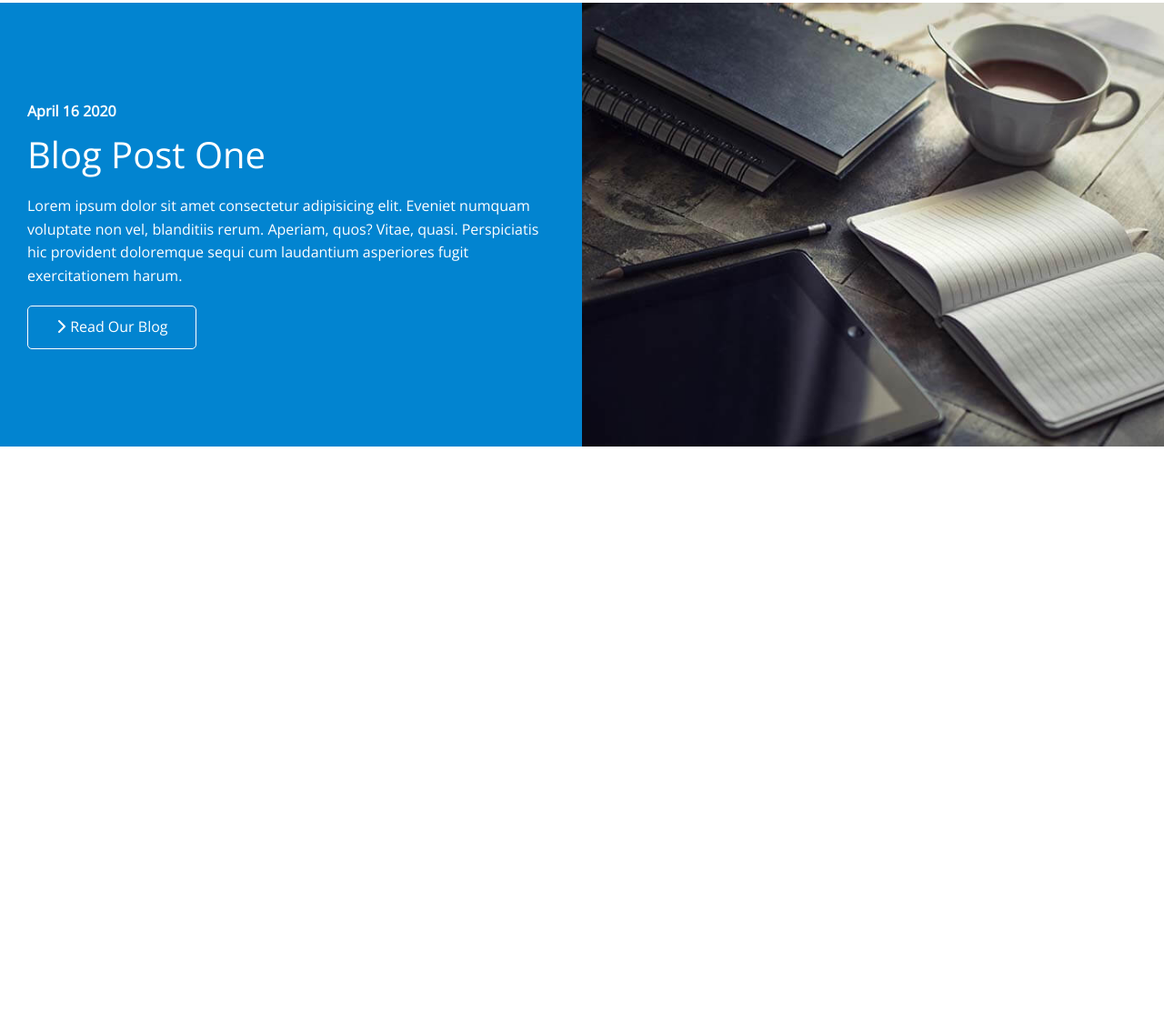
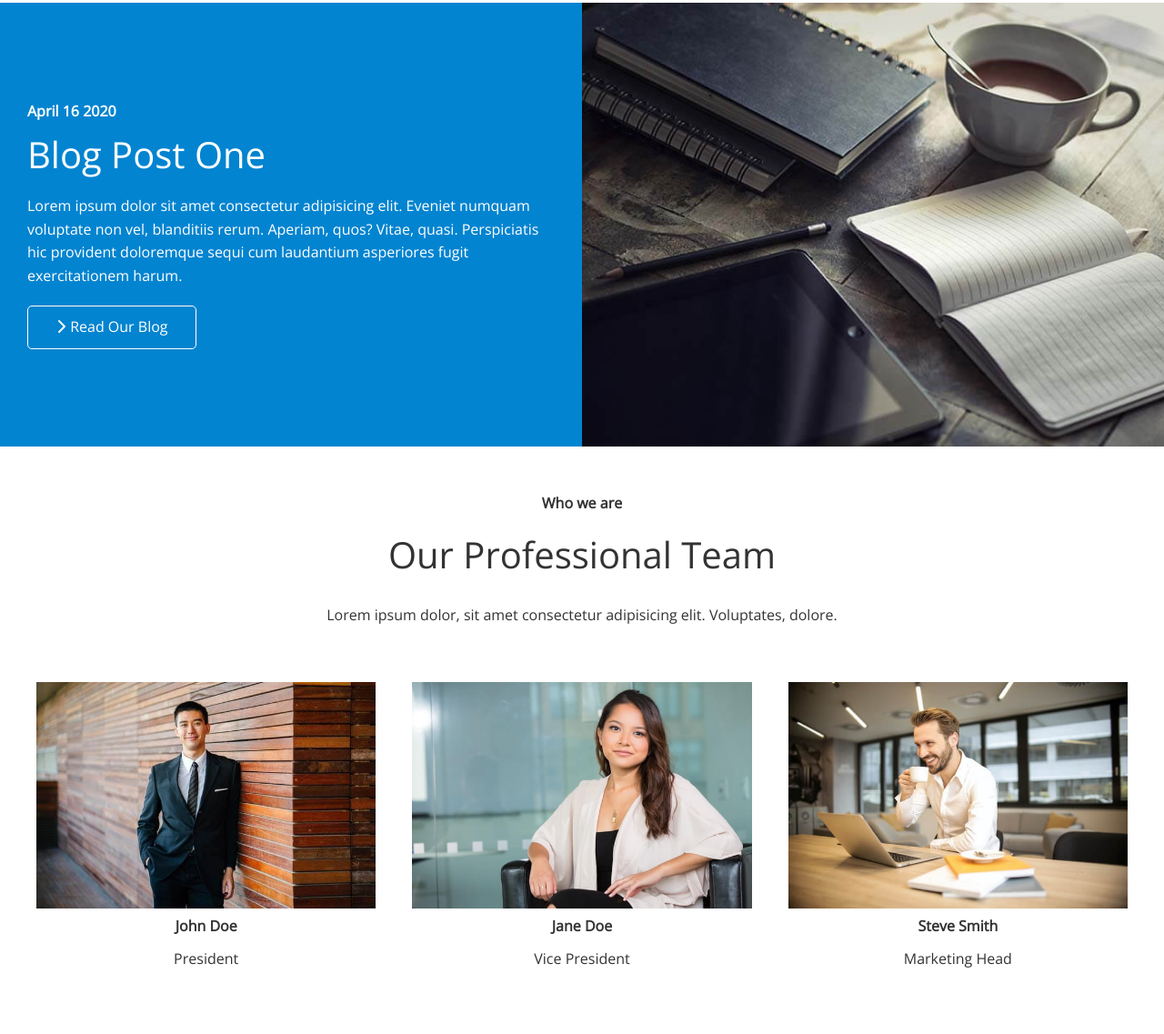
Before and after one commit to kom42ec/edge-ledger, a plain HTML site: page index.html in a window 1280 px wide. Shown: the part 2223-3360 px from the top of the page at 91% size. Before the commit the page ends 2721 px from the top, so only its background shows below. Drawn offline with nearby package versions, Linux system fonts and the light colour scheme.

Commit message:
team section added

```diff
--- a/index.html
+++ b/index.html
@@ -173,6 +173,35 @@
           </div>
         </div>
       </section>
+
+      <!-- TEAM SECTION -->
+      <section id="team" class="team section-padding">
+        <header class="section-header">
+          <h4>Who we are</h4>
+          <h2>Our Professional Team</h2>
+          <p>
+            Lorem ipsum dolor, sit amet consectetur adipisicing elit.
+            Voluptates, dolore.
+          </p>
+        </header>
+        <div class="flex-items">
+          <div>
+            <img src="./images/team/person1.jpg" alt="" />
+            <h4>John Doe</h4>
+            <p>President</p>
+          </div>
+          <div>
+            <img src="./images/team/person2.jpg" alt="" />
+            <h4>Jane Doe</h4>
+            <p>Vice President</p>
+          </div>
+          <div>
+            <img src="./images/team/person3.jpg" alt="" />
+            <h4>Steve Smith</h4>
+            <p>Marketing Head</p>
+          </div>
+        </div>
+      </section>
     </main>
   </body>
 </html>
```
